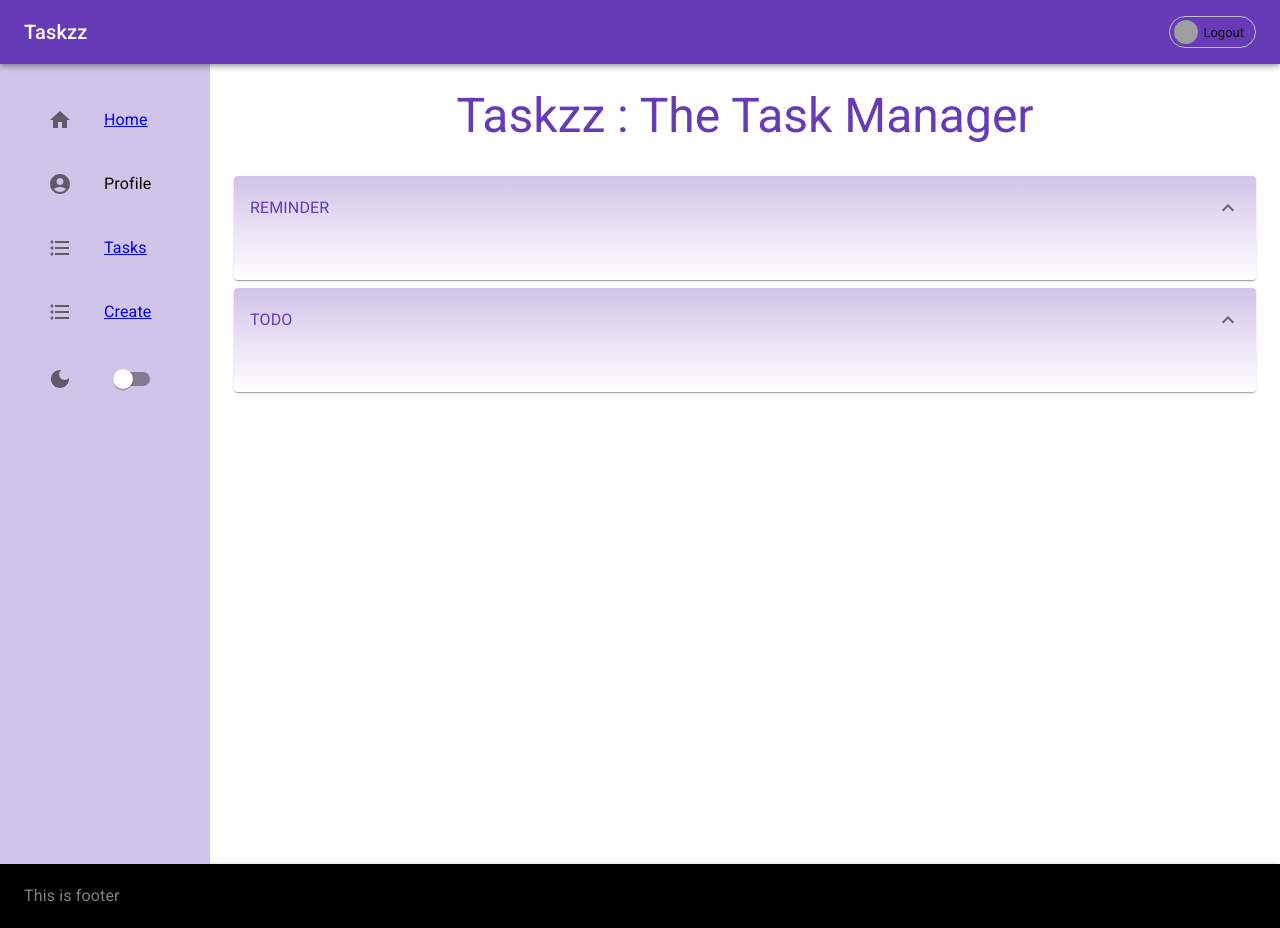
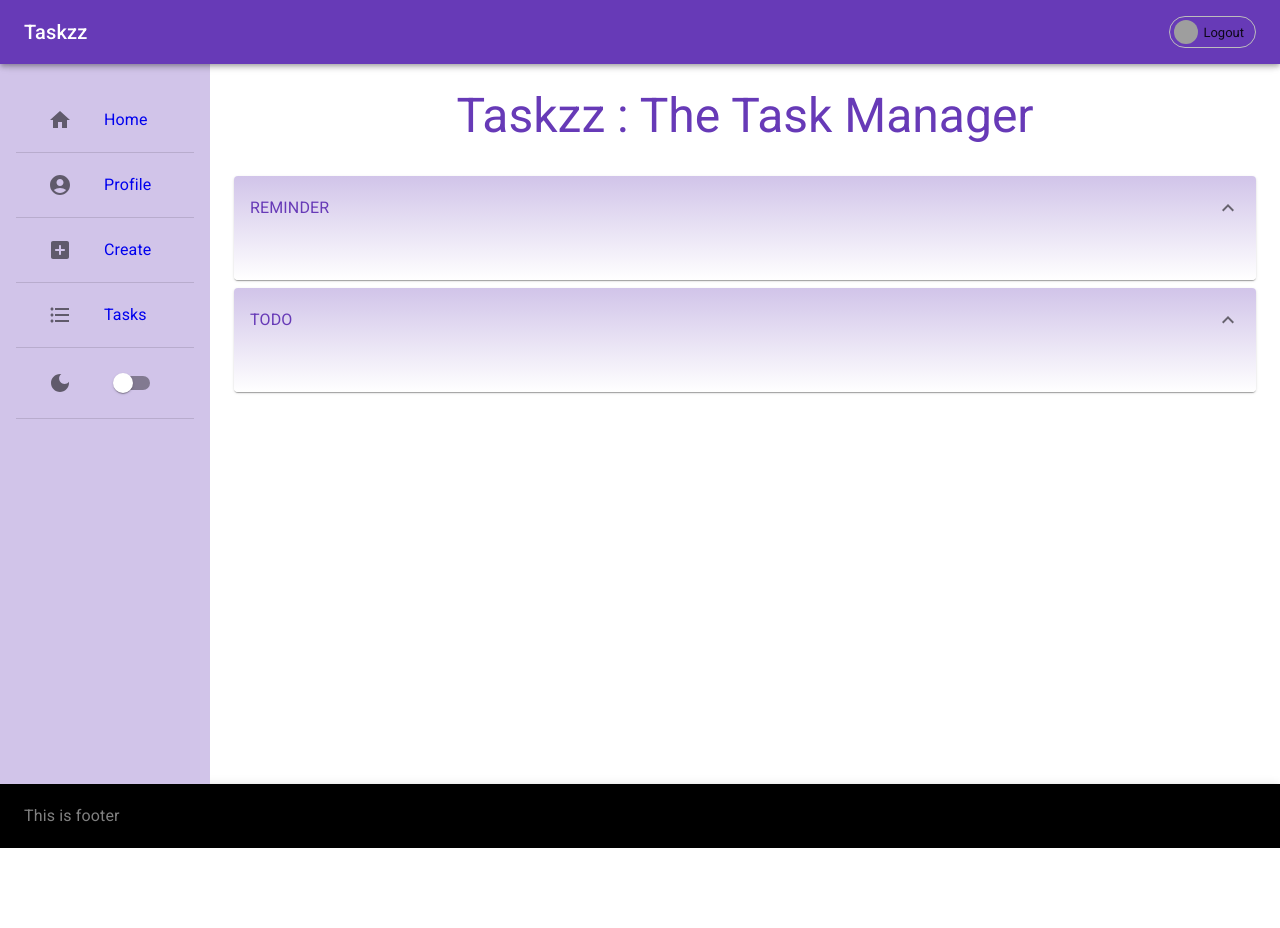
Before and after one commit to NishantMoolya/TaskManager, a React (Create React App) app: page /tasks in a window 1280 px wide. After the commit the page ends 848 px from the top, so only its background shows below. Built offline with nearby package versions, Linux system fonts and the light colour scheme; grey boxes are pictures that could not be loaded.

Commit message:
completed rounting and made mobile responsive

```diff
--- a/src/components/App.jsx
+++ b/src/components/App.jsx
@@ -20,6 +20,7 @@ const App = () => {
   const [trigger, setTrigger] = useState(true);
   const [index, setIndex] = useState(null);
   const [active, setActive] = useState(0);
+  const [toggle, setToggle] = useState(false);
   let initialTask = {
     task: "",
     status: "",
@@ -87,6 +88,10 @@ const App = () => {
     });
     setTaskList(checked);
   }
+  //handle toggle
+  const handleToggle =() => {
+    setToggle((preVal) => !preVal);
+  }
   //task manager
   const taskManager = (triallist, action) => {
     switch (action.type) {
@@ -97,6 +102,7 @@ const App = () => {
       case 'reset': return handleReset();
       case 'change': return handleInput(action.payload);
       case 'check': return handleChecked(action.payload);
+      case 'toggle' : return handleToggle();
       default: return;
     }
   }
@@ -110,11 +116,11 @@ const App = () => {
   //return jsx
   return (
     <LocalizationProvider dateAdapter={AdapterDayjs}>
-      <Box minHeight={{ xs: "none", sm: "none", md: "100vh" }}>
-        <Navbar />
-        <Grid container height={"100vh"}>
+      <Box minHeight={{ xs: "none", sm: "none", md: "90vh" }}>
+        <Navbar dispatch={dispatch} />
+        <Grid container height={"90vh"}>
           <Grid item flex={0.5} bgcolor={'primary.light'} justifyContent={"flex-start"} p={2} display={{ xs: "none", sm: "flex", md: "flex" }}>
-            <Menubar />
+            <Menubar toggle={toggle} dispatch={dispatch} />
           </Grid>
           <Grid item flex={4} bgcolor={'warn.light'} p={2}>
             <Grid container spacing={2}>
@@ -142,8 +148,8 @@ const App = () => {
             </Grid>
           </Grid>
         </Grid>
+      <Footer />
       </Box>
-      <Footer />
     </LocalizationProvider>
   )
 }
--- a/src/components/HomePage.jsx
+++ b/src/components/HomePage.jsx
@@ -1,12 +1,12 @@
 import { AddTask } from '@mui/icons-material'
-import { Box, Button } from '@mui/material'
+import { Box, Button, Grid } from '@mui/material'
 import React from 'react'
 import { NavLink } from 'react-router-dom'
 
 const HomePage = () => {
   return (
     <Box display={'flex'} justifyContent={'center'}>
-      <NavLink to='/create'><Button variant='contained' startIcon={<AddTask />}>Create Task</Button></NavLink>
+        <NavLink to='/create'><Button variant='contained' startIcon={<AddTask />}>Create Task</Button></NavLink>
     </Box>
   )
 }
--- a/src/components/Menubar.jsx
+++ b/src/components/Menubar.jsx
@@ -1,13 +1,14 @@
-import { AccountCircle, DarkMode, FormatListBulleted, Home } from '@mui/icons-material'
-import { Box, List, ListItem, ListItemButton, ListItemIcon, ListItemText, Switch } from '@mui/material'
-import React from 'react'
+import { AccountCircle, AddBoxRounded, DarkMode, FormatListBulleted, Home } from '@mui/icons-material'
+import { Box, Button, Drawer, List, ListItem, ListItemButton, ListItemIcon, ListItemText, Switch } from '@mui/material'
+import React, { useState } from 'react'
 import { NavLink } from 'react-router-dom'
+import './style.css'
 
-const Menubar = () => {
+const Menubar = ({ toggle, dispatch }) => {
     const drawer = (
         <List>
-        <ListItem>
-        <NavLink to='/home'>
+            <ListItem divider>
+                <NavLink to='/home' className='route'>
                     <ListItemButton>
                         <ListItemIcon>
                             <Home />
@@ -16,16 +17,28 @@ const drawer = (
                     </ListItemButton>
                 </NavLink>
             </ListItem>
-        <ListItem>
+            <ListItem divider>
+            <NavLink to='/profile' className='route'>
                 <ListItemButton>
                     <ListItemIcon>
                         <AccountCircle />
                     </ListItemIcon>
                     <ListItemText>Profile</ListItemText>
                 </ListItemButton>
+            </NavLink>
             </ListItem>
-        <ListItem>
-        <NavLink to='/tasks'>
+            <ListItem divider>
+                <NavLink to='/create' className='route'>
+                    <ListItemButton>
+                        <ListItemIcon>
+                            <AddBoxRounded />
+                        </ListItemIcon>
+                        <ListItemText>Create</ListItemText>
+                    </ListItemButton>
+                </NavLink>
+            </ListItem>
+            <ListItem divider>
+                <NavLink to='/tasks' className='route'>
                     <ListItemButton>
                         <ListItemIcon>
                             <FormatListBulleted />
@@ -34,17 +47,7 @@ const drawer = (
                     </ListItemButton>
                 </NavLink>
             </ListItem>
-        <ListItem>
-            <NavLink to='/create'>
-            <ListItemButton>
-                <ListItemIcon>
-                    <FormatListBulleted />
-                </ListItemIcon>
-            <ListItemText>Create</ListItemText>
-            </ListItemButton>
-            </NavLink>
-        </ListItem>
-        <ListItem>
+            <ListItem divider>
                 <ListItemButton>
                     <ListItemIcon>
                         <DarkMode />
@@ -55,9 +58,16 @@ const drawer = (
         </List>
     )
     return (
+        <>
+            <Drawer open={toggle} onClose={() => dispatch({ type: "toggle" })} anchor='left'>
+                <Box onClick={() => dispatch({ type: "toggle" })}>
+                    {drawer}
+                </Box>
+            </Drawer>
             <Box>
                 {drawer}
             </Box>
+        </>
     )
 }
 
--- a/src/components/Navbar.jsx
+++ b/src/components/Navbar.jsx
@@ -1,20 +1,27 @@
-import { Logout } from '@mui/icons-material'
-import { AppBar, Avatar, Box, Chip, Grid, Stack, Toolbar, Typography } from '@mui/material'
+import { Logout, MenuOutlined } from '@mui/icons-material'
+import { AppBar, Avatar, Box, Chip, Grid, IconButton, Stack, Toolbar, Typography } from '@mui/material'
 import React from 'react'
 
-const Navbar = () => {
+const Navbar = ({ dispatch }) => {
     return (
         <AppBar position='sticky'>
             <Toolbar>
                 <Grid container alignItems={'center'}>
                     <Grid item flex={1}>
+                        <Grid container alignItems={'center'}>
+                            <Grid item display={{ xs: "flex", sm: "none" }}>
+                                <IconButton onClick={() => dispatch({ type: "toggle" })}><MenuOutlined /></IconButton>
+                            </Grid>
+                            <Grid item>
                                 <Typography variant='h6'>
                                     Taskzz
                                 </Typography>
                             </Grid>
+                        </Grid>
+                    </Grid>
                     <Grid item>
                         <Grid container spacing={2} alignItems={'center'}>
-                            <Grid item>
+                            {/* <Grid item>
                                 <Typography variant='body1'></Typography>
                             </Grid>
                             <Grid item>
@@ -25,13 +32,20 @@ const Navbar = () => {
                             </Grid>
                             <Grid item>
                                 <Typography variant='body1'></Typography>
-                            </Grid>
+                            </Grid> */}
                             <Grid item>
+                                <Grid container>
+                                    <Grid item display={{xs:"none",sm:"flex"}}>
                                         <Chip
                                             avatar={<Avatar alt="Natacha" src="/static/images/avatar/1.jpg" />}
                                             label="Logout"
                                             variant="outlined"
                                         />
+                                    </Grid>
+                                    <Grid item display={{xs:"flex",sm:"none"}}>
+                                        <Avatar>N</Avatar>
+                                    </Grid>
+                                </Grid>
                             </Grid>
                         </Grid>
                     </Grid>
--- a/src/components/TaskList.jsx
+++ b/src/components/TaskList.jsx
@@ -2,6 +2,7 @@ import { Delete, Edit } from '@mui/icons-material'
 import { Box, Checkbox, Divider, Grid, IconButton, Stack, Typography } from '@mui/material'
 import React, { useState } from 'react'
 import "./style.css"
+import { NavLink } from 'react-router-dom'
 
     const TaskList = ({ reducedList,dispatch }) => {
     return (
@@ -31,9 +32,11 @@ import "./style.css"
                             <Typography variant='body1' flexGrow={1} sx={{ wordWrap:"break-word"}} className={task.checked?"line":null} >{ task.task }</Typography>
                             </Grid>
                             <Grid item xs={1}>
+                            <NavLink to='/create'>
                             <IconButton color='success' onClick={(e) => dispatch({ type:"edit",payload:task.id })}>
                                 <Edit />
                             </IconButton>
+                            </NavLink>
                             </Grid>
                             <Grid item xs={1}>
                             <IconButton color='error' onClick={(e) => dispatch({ type:"delete",payload:task.id })}>
--- a/src/components/style.css
+++ b/src/components/style.css
@@ -2,3 +2,6 @@
     font-style: italic;
     text-decoration: line-through;
 }
+.route{
+    text-decoration: none;
+}
```
Lines whose indentation alone changed are shown as unchanged.
